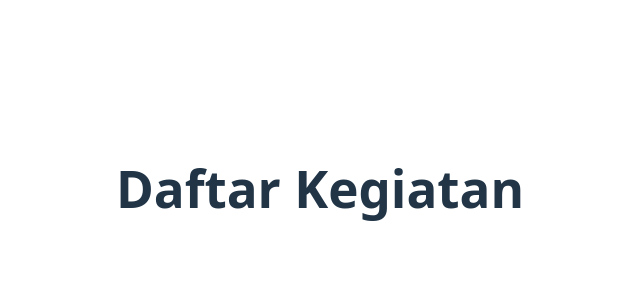
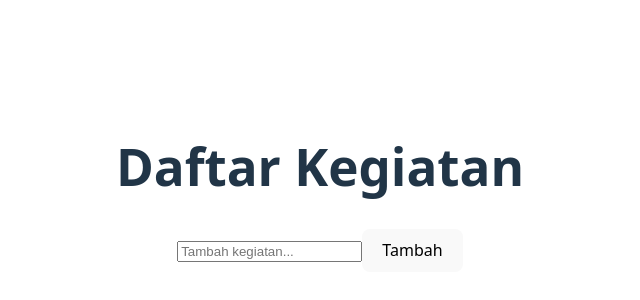
Before and after one commit to irsyadelfikri/32-pbk-uts-233510591, a Vue app in the folder 32-pbk-uts-233510591/: page / in a window 1280 px wide. Shown: the part 212-512 px from the top of the page, without its empty margins (320-960 px from the left). Built offline with nearby package versions, Linux system fonts and the light colour scheme.

Commit message:
Menampilkan input dan tombol tambah kegiatan

```diff
--- a/32-pbk-uts-233510591/src/App.vue
+++ b/32-pbk-uts-233510591/src/App.vue
@@ -5,6 +5,8 @@ import HelloWorld from './components/HelloWorld.vue'
 <template>
 <main class="container">
     <h1>Daftar Kegiatan</h1>
+    <input v-model="newTask" placeholder="Tambah kegiatan..." class="input" />
+    <button @click="addTask" class="btn-add">Tambah</button>
   </main>
 </template>
 
```
